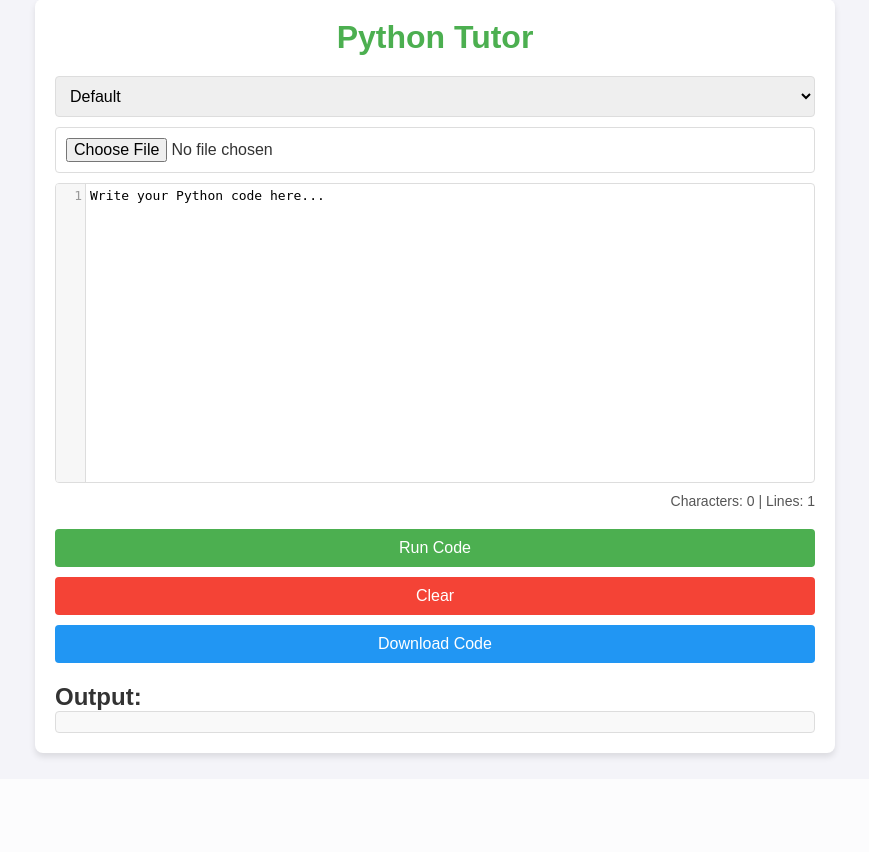
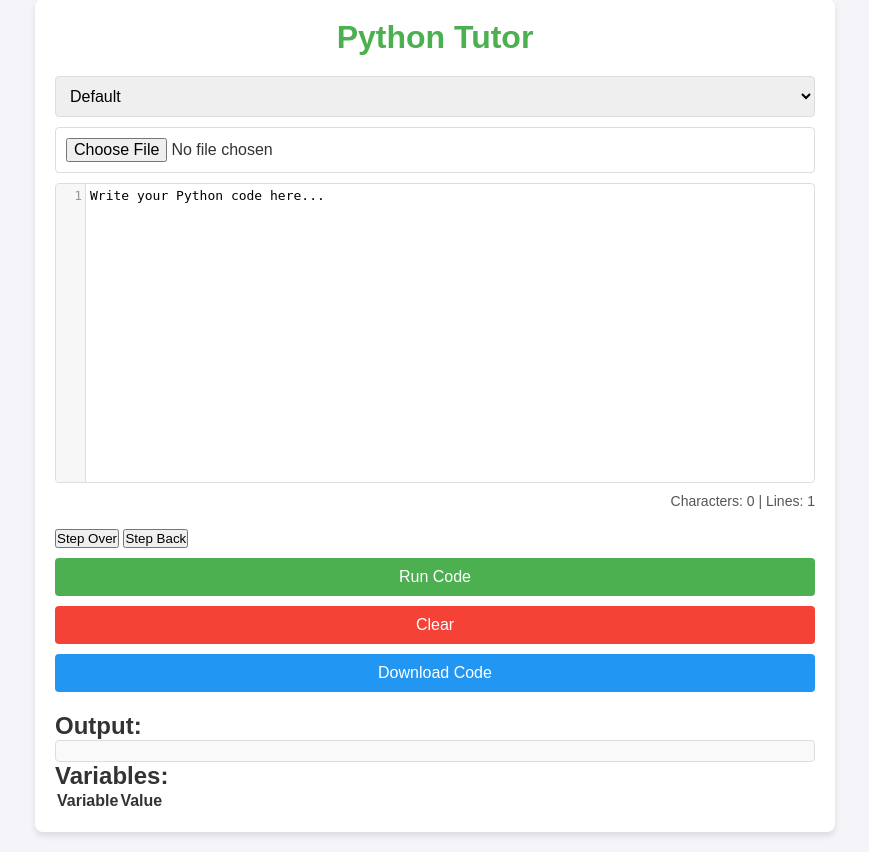
Before and after one commit to varunchandra10/fullstackprojects, a Flask app: page / in a window 1280 px wide. Shown: the part 21-873 px from the top of the page, without its empty margins (205-1074 px from the left). Before the commit the page ends 781 px from the top, so only its background shows below. Run offline with Flask 3, Linux system fonts and the light colour scheme; lists and menus that the app fills with data are empty.

Commit message:
step-by-step code visualization feature integration

```diff
--- a/code-visualizer/app.py
+++ b/code-visualizer/app.py
@@ -1,38 +1,103 @@
 from flask import Flask, request, jsonify, render_template
-import subprocess
 import ast
+import sys
+import traceback
+import io
+import contextlib
 
+# ========================= FLASK APP INIT =========================
 app = Flask(__name__)
+
+# ========================= HELPER FUNCTION =========================
+def execute_code_step_by_step(code):
+    """
+    Executes the provided Python code line by line and returns
+    a list of execution states, including variable states, outputs, and errors.
+    """
+    try:
+        # Parse the code into an AST (Abstract Syntax Tree)
+        tree = ast.parse(code)
+        execution_states = []  # To store intermediate states
+        variables = {}  # To track variable states
+
+        # Prepare to capture the output of print statements
+        output_buffer = io.StringIO()
+        local_vars = {}  # Dictionary to store local variables
+
+        # Execute each block (AST node) step by step
+        for node in tree.body:
+            try:
+                block_code = ast.unparse(node)  # Convert the node back to code
+
+                # Redirect stdout to capture print output
+                with contextlib.redirect_stdout(output_buffer):
+                    exec(block_code, globals(), local_vars)  # Execute the code block
+
+                # Filter out non-serializable objects from local_vars
+                serializable_vars = {
+                    k: v for k, v in local_vars.items()
+                    if isinstance(v, (str, int, float, list, dict, bool, type(None)))  # Only keep serializable types
+                }
+
+                # Update the variables and capture the output after each block
+                variables.update(serializable_vars)
+                execution_states.append({
+                    'block': block_code,
+                    'variables': variables.copy(),
+                    'line_number': getattr(node, 'lineno', -1),
+                    'output': output_buffer.getvalue(),
+                    'error': None
+                })
+
+            except Exception as e:
+                # Capture errors and stop execution
+                error_message = traceback.format_exc()
+                execution_states.append({
+                    'block': ast.unparse(node),
+                    'variables': variables.copy(),
+                    'line_number': getattr(node, 'lineno', -1),
+                    'output': output_buffer.getvalue(),
+                    'error': error_message
+                })
+                break
+
+        return execution_states
+
+    except Exception as e:
+        return [{'error': f"An unexpected error occurred: {str(e)}"}]
+
+# ========================= ROUTES =========================
 
 @app.route('/')
 def index():
+    """
+    Render the main page with the code editor.
+    """
     return render_template('index.html')
 
 @app.route('/execute', methods=['POST'])
 def execute_code():
+    """
+    Endpoint to execute the provided Python code step by step.
+    """
     code = request.json.get('code')
-    try:
-        result = subprocess.run(
-            ['python', '-c', code],
-            capture_output=True,
-            text=True,
-            timeout=5  # Limit execution time to prevent infinite loops
-        )
-        return jsonify({
-            'output': result.stdout,
-            'error': result.stderr
-        })
-    except Exception as e:
-        return jsonify({'error': f"An unexpected error occurred: {str(e)}"}), 400
+    execution_states = execute_code_step_by_step(code)
+    return jsonify(execution_states)
 
 @app.route('/validate', methods=['POST'])
 def validate_code():
+    """
+    Endpoint to validate the syntax of the provided Python code.
+    """
     code = request.json.get('code')
     try:
-        ast.parse(code)  # Attempt to parse the code
+        # Attempt to parse the code to check for syntax errors
+        ast.parse(code)
         return jsonify({'valid': True})
     except SyntaxError as e:
         return jsonify({'valid': False, 'error': str(e)})
 
+# ========================= MAIN =========================
 if __name__ == '__main__':
+    # Run the app in debug mode
     app.run(debug=True)
--- a/code-visualizer/static/css/styles.css
+++ b/code-visualizer/static/css/styles.css
@@ -117,3 +117,7 @@ h1 {
 .CodeMirror .error-line {
     background-color: #ffcccc !important; /* Light red background */
 }
+
+.CodeMirror .active-line {
+    background-color: #e8f5e9 !important; /* Light green background */
+}
--- a/code-visualizer/static/js/script.js
+++ b/code-visualizer/static/js/script.js
@@ -1,24 +1,43 @@
 // Initialize CodeMirror
-const codeEditor = CodeMirror.fromTextArea(document.getElementById('code-editor'), {
+const codeEditor = CodeMirror.fromTextArea(document.getElementById("code-editor"),{
     lineNumbers: true,
-    mode: 'python',
-    theme: 'default', // Default theme
+    mode: "python",
+    theme: "default",
     indentUnit: 4,
     autoCloseBrackets: true,
     matchBrackets: true,
     styleActiveLine: true,
-    lineWrapping: true, // Enable line wrapping
-    placeholder: "Write your Python code here...", // Placeholder text
+    lineWrapping: true,
+    placeholder: "Write your Python code here...",
+  }
+);
+
+// ========================= VALIDATE CODE =========================
+function validateCode() {
+  const code = codeEditor.getValue();
+  fetch("/validate", {
+    method: "POST",
+    headers: {
+      "Content-Type": "application/json",
+    },
+    body: JSON.stringify({ code }),
+  })
+    .then((response) => response.json())
+    .then((data) => {
+      if (!data.valid) {
+        alert(`Syntax Error: ${data.error}`);
+      }
+    });
+}
+
+// ========================= THEME SELECTOR =========================
+document.getElementById("theme-selector").addEventListener("change", (event) => {
+    const selectedTheme = event.target.value;
+    codeEditor.setOption("theme", selectedTheme); // Change the theme dynamically
   });
 
-// Theme Selector
-document.getElementById('theme-selector').addEventListener('change', (event) => {
-    const selectedTheme = event.target.value;
-    codeEditor.setOption('theme', selectedTheme); // Change the theme dynamically
-});
-
-// File Upload
-document.getElementById('file-upload').addEventListener('change', (event) => {
+// ========================= FILE UPLOAD =========================
+document.getElementById("file-upload").addEventListener("change", (event) => {
   const file = event.target.files[0];
   if (file) {
     const reader = new FileReader();
@@ -29,113 +48,186 @@ document.getElementById('file-upload').addEventListener('change', (event) => {
   }
 });
 
-// Download Button
-document.getElementById('download-button').addEventListener('click', () => {
+// ========================= BUTTONS =========================
+document.getElementById("download-button").addEventListener("click", () => {
   const code = codeEditor.getValue();
-    const blob = new Blob([code], { type: 'text/plain' });
+  const blob = new Blob([code], { type: "text/plain" });
   const url = URL.createObjectURL(blob);
-    const a = document.createElement('a');
+  const a = document.createElement("a");
   a.href = url;
-    a.download = 'code.py'; // File name
+  a.download = "code.py"; // File name
   a.click();
   URL.revokeObjectURL(url);
 });
 
 // Clear Button
-document.getElementById('clear-button').addEventListener('click', () => {
+document.getElementById("clear-button").addEventListener("click", () => {
   codeEditor.setValue(''); // Clear the editor
-    document.getElementById('output').textContent = ''; // Clear the output
+  document.getElementById("output").textContent = "";
   clearErrorHighlights(); // Remove error highlights
+  resetStepExecution(); // Reset step-by-step execution
 });
 
 // Keyboard Shortcut (Ctrl+Enter)
-document.addEventListener('keydown', (event) => {
-    if (event.ctrlKey && event.key === 'Enter') {
-        runCode();
+document.addEventListener("keydown", (event) => {
+  if (event.ctrlKey && event.key === "Enter") {
+    validateCode();
+    fetchAllSteps();
   }
 });
 
 // Run Button
-document.getElementById('run-button').addEventListener('click', async () => {
+document.getElementById("run-button").addEventListener("click", async () => {
   validateCode();
-    await runCode();
+  await fetchAllSteps(); // Fetch all steps for step-by-step execution
 });
 
-// Function to Validate Code
-function validateCode() {
-    const code = codeEditor.getValue();
-    fetch('/validate', {
-        method: 'POST',
-        headers: {
-            'Content-Type': 'application/json',
-        },
-        body: JSON.stringify({ code }),
-    })
-    .then(response => response.json())
-    .then(data => {
-        if (!data.valid) {
-            alert(`Syntax Error: ${data.error}`);
+// Step Over Button
+document.getElementById('step-over-button').addEventListener('click', async () => {
+    if (currentStepIndex < executionSteps.length - 1) {
+        currentStepIndex++;
+        updateUIForStep(currentStepIndex);
     }
 });
+
+// Step Back Button
+document.getElementById("step-back-button").addEventListener("click", () => {
+  if (currentStepIndex > 0) {
+    currentStepIndex--;
+    updateUIForStep(currentStepIndex);
   }
+});
 
-// Function to Run Code
-async function runCode() {
-    const code = codeEditor.getValue(); // Get the code from CodeMirror
-    const outputDiv = document.getElementById('output');
+// ========================= FETCH ALL STEPS =========================
 
-    // Clear previous output and remove error highlights
-    outputDiv.innerHTML = 'Running...';
-    clearErrorHighlights();
+let executionSteps = []; // Array to store execution steps
+let currentStepIndex = -1; // Current step index
 
+async function fetchAllSteps() {
+    const code = codeEditor.getValue();
     try {
-        const response = await fetch('/execute', {
-            method: 'POST',
+      const response = await fetch("/execute", {
+        method: "POST",
         headers: {
-                'Content-Type': 'application/json',
+          "Content-Type": "application/json",
         },
         body: JSON.stringify({ code }),
       });
 
+      // Check if the response is JSON
+      const contentType = response.headers.get("content-type");
+      if (!contentType || !contentType.includes("application/json")) {
+        throw new Error("Unexpected response from server. Please check the server logs.");
+      }
+
       const result = await response.json();
 
-        if (result.error) {
-            const formattedError = result.error.replace(/\n/g, '<br>'); // Replace newlines with <br>
-            outputDiv.innerHTML = `Error:<br>${formattedError}`;
-            highlightErrorLine(result.error); // Highlight the error line
-        } else {
-            outputDiv.textContent = result.output || 'No output';
+      // Check for errors in code execution
+      if (result.length > 0 && result[0].error) {
+        document.getElementById("output").innerHTML = `Error:<br>${result[0].error}`;
+        highlightErrorLine(result[0].error);
+        return;
       }
+
+      // Store execution steps
+      executionSteps = result;
+      currentStepIndex = -1;
+
+      // Enable/disable buttons
+      document.getElementById("step-back-button").disabled = true;
+      document.getElementById("step-over-button").disabled = false;
+
+      // Start step-by-step execution
+      await fetchNextStep();
     } catch (error) {
-        outputDiv.textContent = `An error occurred: ${error.message}`;
+      document.getElementById("output").textContent = `An error occurred: ${error.message}`;
     }
   }
 
-// Highlight Error Line
-function highlightErrorLine(error) {
-    const lineNumberMatch = error.match(/line (\d+)/); // Extract line number from error message
-    if (lineNumberMatch) {
-        const lineNumber = parseInt(lineNumberMatch[1], 10) - 1; // Convert to zero-based index
-        codeEditor.addLineClass(lineNumber, 'background', 'error-line'); // Add a CSS class to highlight the line
+// ========================= FETCH NEXT STEP =========================
+async function fetchNextStep() {
+  if (currentStepIndex < executionSteps.length - 1) {
+    currentStepIndex++;
+    updateUIForStep(currentStepIndex);
   }
 }
 
-// Clear Error Highlights
-function clearErrorHighlights() {
-    const lines = codeEditor.lineCount();
-    for (let i = 0; i < lines; i++) {
-        codeEditor.removeLineClass(i, 'background', 'error-line');
+// ========================= UPDATE UI FOR STEP =========================
+function updateUIForStep(stepIndex) {
+  // Clear all previous highlights before highlighting the new line
+  clearAllLineHighlights();
+
+  const step = executionSteps[stepIndex];
+
+  // Highlight the active line in the editor
+  if (step.line_number !== -1) {
+    codeEditor.addLineClass(step.line_number - 1, "background", "active-line");
+  }
+  // Update output
+  document.getElementById("output").textContent = step.output || "";
+
+  // Update variables table
+  const variablesTableBody = document.querySelector("#variables-table tbody");
+  variablesTableBody.innerHTML = ""; // Clear previous variables
+  for (const [variable, value] of Object.entries(step.variables)) {
+    const row = document.createElement("tr");
+    row.innerHTML = `<td>${variable}</td><td>${value}</td>`;
+    variablesTableBody.appendChild(row);
+  }
+
+  // Enable/disable buttons based on the current step
+  document.getElementById("step-back-button").disabled = stepIndex === 0;
+  document.getElementById("step-over-button").disabled =
+    stepIndex === executionSteps.length - 1;
+}
+
+// ========================= RESET STEP EXECUTION =========================
+function resetStepExecution() {
+    executionSteps = [];
+    currentStepIndex = -1;
+    document.getElementById("step-back-button").disabled = true;
+    document.getElementById("step-over-button").disabled = true;
+    document.getElementById("output").textContent = "";
+
+    // Correctly select the tbody element inside the table
+    const variablesTableBody = document.querySelector("#variables-table tbody");
+    if (variablesTableBody) {
+      variablesTableBody.innerHTML = ""; // Clear variables table
     }
   }
 
-// Update Character/Line Counter
+// ========================= ERROR HIGHLIGHT =========================
+function highlightErrorLine(error) {
+  const lineNumberMatch = error.match(/line (\d+)/);
+  if (lineNumberMatch) {
+    const lineNumber = parseInt(lineNumberMatch[1], 10) - 1; // Convert to zero-based index
+    codeEditor.addLineClass(lineNumber, "background", "error-line");
+  }
+}
+
+function clearAllLineHighlights() {
+    const totalLines = codeEditor.lineCount();
+    for (let i = 0; i < totalLines; i++) {
+      codeEditor.removeLineClass(i, "background", "active-line");
+    }
+  }
+
+// Clear error highlights when running new code
+function clearErrorHighlights() {
+  for (let i = 0; i < codeEditor.lineCount(); i++) {
+    codeEditor.removeLineClass(i, "background", "error-line");
+  }
+}
+
+// ========================= CHARACTER/LINE COUNTER =========================
 function updateCounter() {
   const code = codeEditor.getValue();
   const charCount = code.length;
-    const lineCount = code.split('\n').length;
-    document.getElementById('counter').textContent = `Characters: ${charCount} | Lines: ${lineCount}`;
+  const lineCount = code.split("\n").length;
+  document.getElementById(
+    "counter"
+  ).textContent = `Characters: ${charCount} | Lines: ${lineCount}`;
 }
 
-// Update counter on changes
-codeEditor.on('change', updateCounter);
+codeEditor.on("change", updateCounter);
 updateCounter(); // Initialize counter
--- a/code-visualizer/templates/index.html
+++ b/code-visualizer/templates/index.html
@@ -3,7 +3,7 @@
 <head>
     <meta charset="UTF-8">
     <meta name="viewport" content="width=device-width, initial-scale=1.0">
-    <title>Python Tutor - Phase 1</title>
+    <title>Python Tutor - Phase 2</title>
     <link rel="stylesheet" href="{{ url_for('static', filename='css/styles.css') }}">
     <!-- CodeMirror CDN -->
     <link rel="stylesheet" href="https://cdnjs.cloudflare.com/ajax/libs/codemirror/5.65.9/codemirror.min.css">
@@ -35,12 +35,30 @@
             <!-- Character/Line Counter -->
             <div id="counter">Characters: 0 | Lines: 1</div>
         </div>
-        <button id="run-button">Run Code</button>
-        <button id="clear-button">Clear</button>
-        <button id="download-button">Download Code</button>
+        <div class="controls">
+            <button id="step-over-button">Step Over</button>
+            <button id="step-back-button">Step Back</button>
+            <button id="run-button">Run Code</button>
+            <button id="clear-button">Clear</button>
+            <button id="download-button">Download Code</button>
+        </div>
         <div class="output-container">
             <h2>Output:</h2>
             <pre id="output"></pre>
+        </div>
+        <div class="variables-container">
+            <h2>Variables:</h2>
+            <table id="variables-table">
+                <thead>
+                    <tr>
+                        <th>Variable</th>
+                        <th>Value</th>
+                    </tr>
+                </thead>
+                <tbody>
+                    <!-- Variable states will be dynamically inserted here -->
+                </tbody>
+            </table>
         </div>
     </div>
     <script src="{{ url_for('static', filename='js/script.js') }}"></script>
```
Lines whose indentation alone changed are shown as unchanged.
